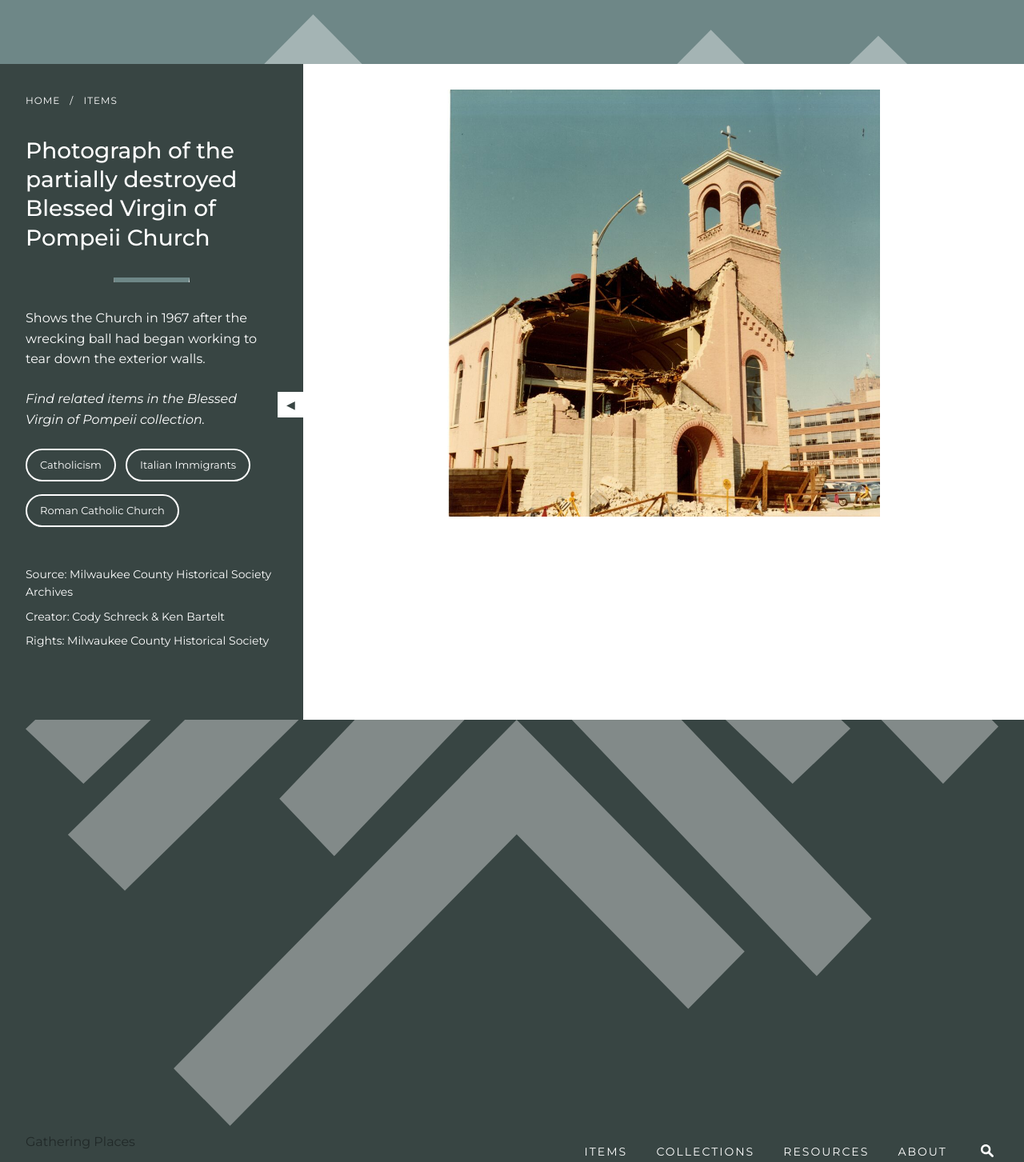
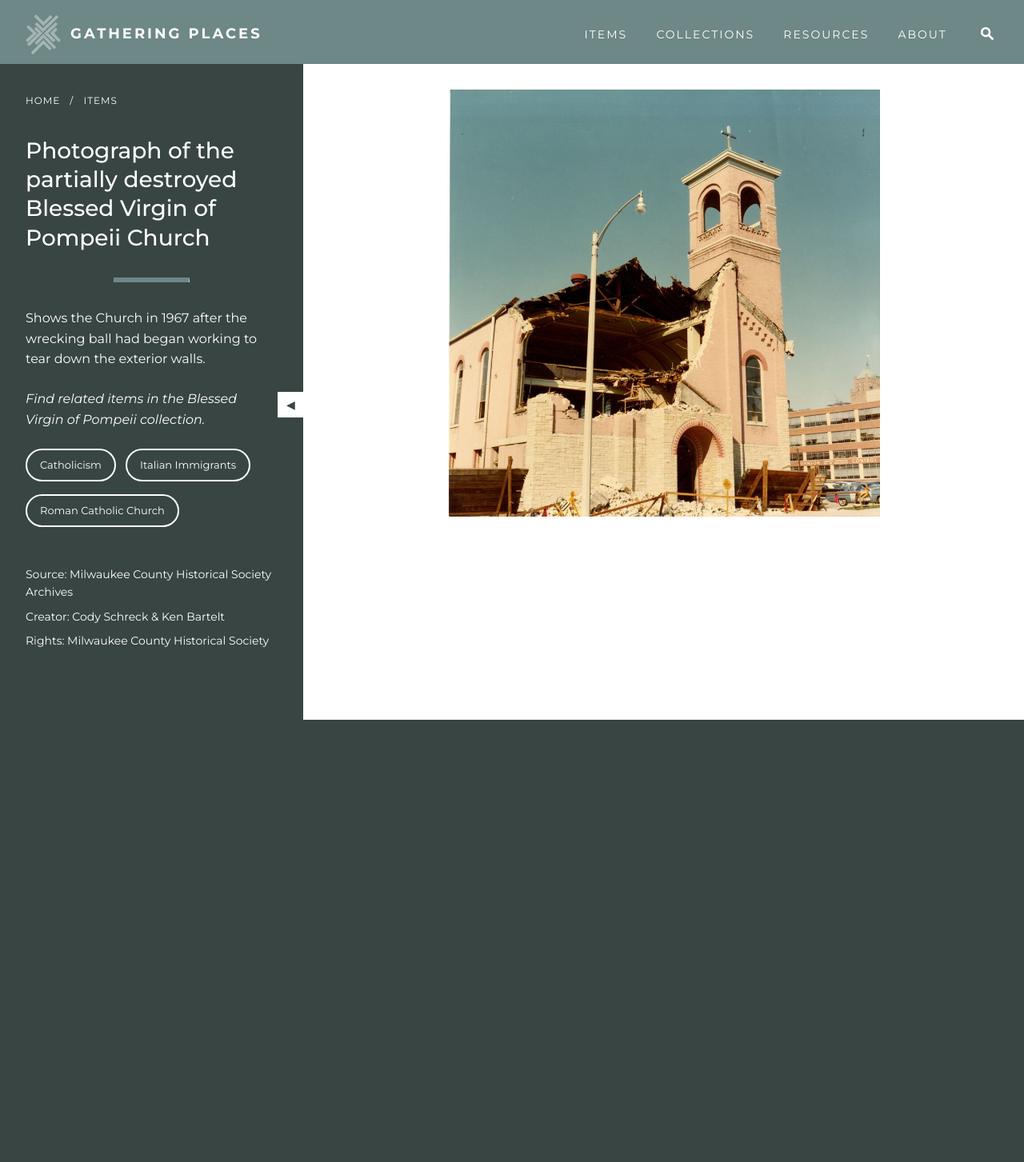
Before and after one commit to brodieaustin/gatheringplaces-prototype, a Jekyll site: the page built from item/index.html, in a window 1280 px wide. Shown: the whole page at 80% size. Built offline with Jekyll 4.4.1, drawn with Linux system fonts in a browser that asks for light colours; after the commit the page ends 900 px from its top, so only the background shows below that.

Commit message:
fixed map for prototype

```diff
--- a/assets/css/styles.css
+++ b/assets/css/styles.css
@@ -145,6 +145,20 @@ a {
   max-height: 5rem;
   padding: 1.125rem 2rem;
   background-color: #6E8787; }
+
+.brand {
+  display: inline-block;
+  font-family: "Montserrat", sans-serif;
+  font-weight: 700;
+  color: #fff;
+  letter-spacing: 3px;
+  font-size: 1.125rem;
+  text-transform: uppercase; }
+  .brand svg {
+    width: 3rem;
+    height: auto;
+    padding-right: .25rem;
+    vertical-align: middle; }
 
 .site-nav {
   position: fixed;
--- a/collection/index.html
+++ b/collection/index.html
@@ -21,7 +21,7 @@ layout: base
   </section>
   <section class="page-content">
     <div class="collection-map">
-      <iframe src="http://maps.stamen.com/terrain/embed#12/43.0109/-87.9737"></iframe>
+      <iframe frameborder="0" scrolling="no" marginheight="0" marginwidth="0" src="https://www.openstreetmap.org/export/embed.html?bbox=-88.30398559570312%2C42.89659158011817%2C-87.80136108398439%2C43.219188223481325&amp;layer=transportmap"></iframe>
     </div>
     <ul class="collection-items">
       <li class="collection-item">
--- a/index.html
+++ b/index.html
@@ -20,7 +20,7 @@ layout: base
   </section>
 
   <section class="page-content">
-    <iframe src="http://maps.stamen.com/terrain/embed#12/43.0109/-87.9737"></iframe>
+    <iframe frameborder="0" scrolling="no" marginheight="0" marginwidth="0" src="https://www.openstreetmap.org/export/embed.html?bbox=-88.30398559570312%2C42.89659158011817%2C-87.80136108398439%2C43.219188223481325&amp;layer=transportmap"></iframe>
   </section>
 
 </section>
```
